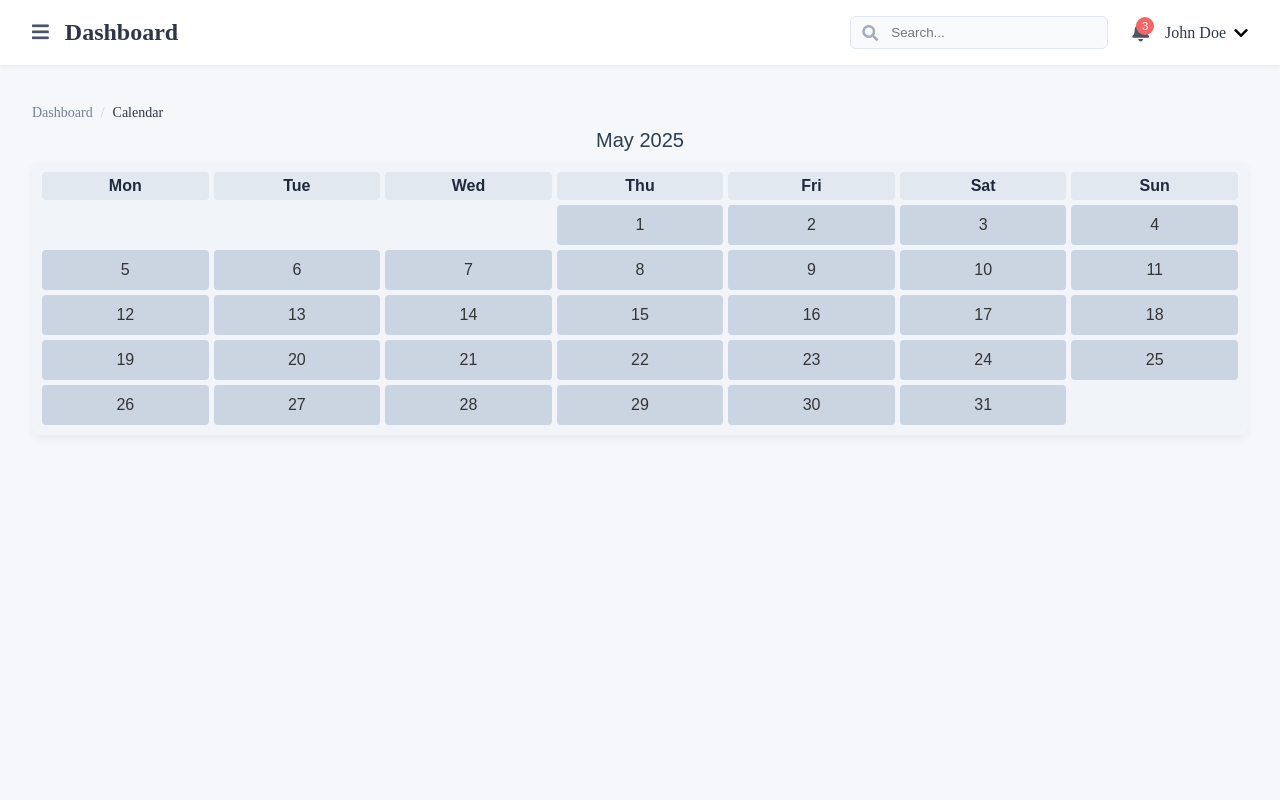
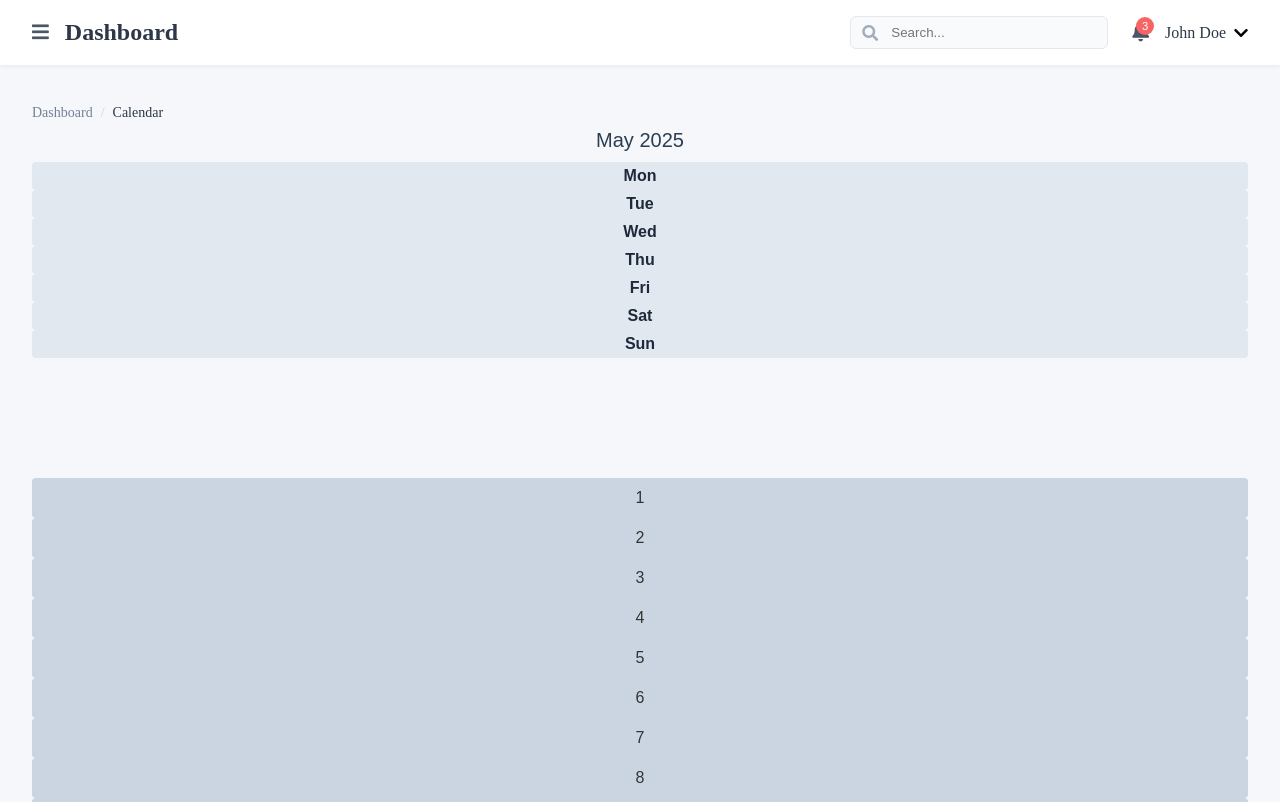
Before and after one commit to sasanedicbn/Mini-app, a Vue app in the folder Mini-app/: page /dashboard/calendar in a window 1280 px wide. Shown: the top 802 px of the page. Built offline with nearby package versions, Linux system fonts and the light colour scheme.

Commit message:
Create changes in style

```diff
--- a/Mini-app/src/components/Dashboard/DashboardHelpers/DashboardCalendar.vue
+++ b/Mini-app/src/components/Dashboard/DashboardHelpers/DashboardCalendar.vue
@@ -51,15 +51,6 @@
   color: #2c3e50;
 }
 
-.calendar-grid {
-  display: grid;
-  grid-template-columns: repeat(7, 1fr);
-  background-color: #f1f5f9;
-  gap: 5px;
-  padding: 10px;
-  border-radius: 8px;
-  box-shadow: 0 4px 10px rgba(0,0,0,0.05);
-}
 
 .day-name {
   font-weight: bold;
```
